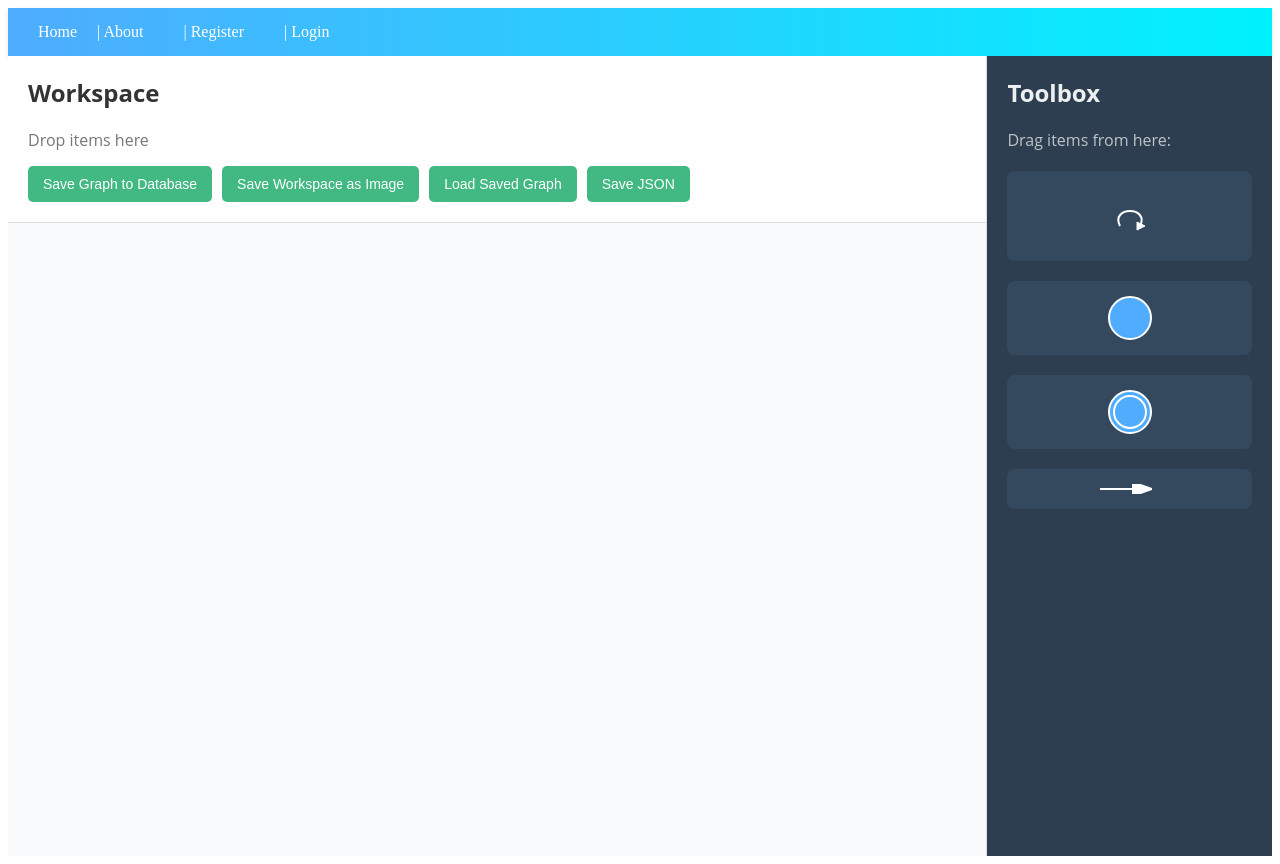
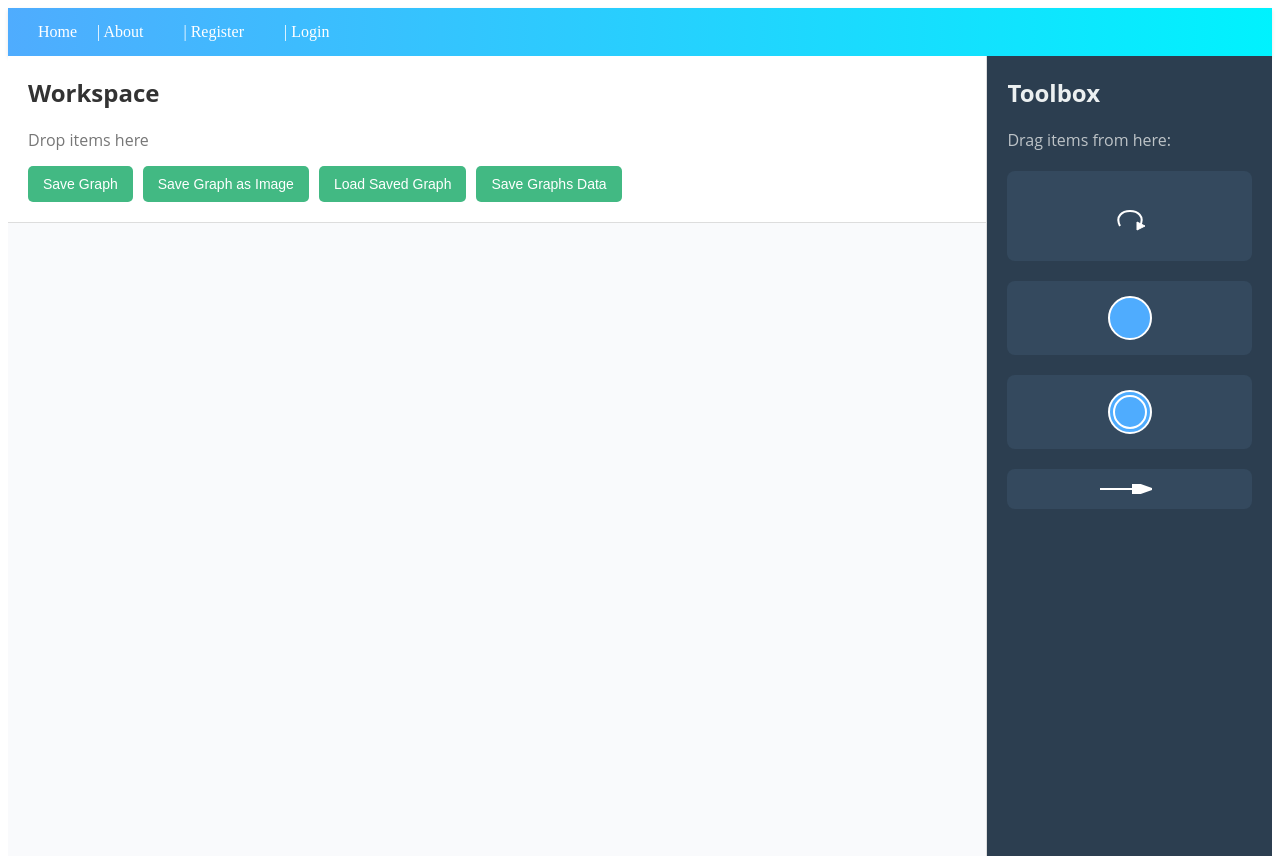
Before and after one commit to davidvenuto/Projects-Fall-2024, a Vue app in the folder client/: page / in a window 1280 px wide. Built offline with nearby package versions, Linux system fonts and the light colour scheme; what vue3-google-login would draw is missing.

Commit message:
Updated buttons

```diff
--- a/client/src/views/Home.vue
+++ b/client/src/views/Home.vue
@@ -4,10 +4,10 @@
       <div class="workspace-header">
         <h2 class="workspace-title">Workspace</h2>
         <p>Drop items here</p>
-        <button @click="saveGraph">Save Graph to Database</button>
-        <button @click="saveAsImage">Save Workspace as Image</button>
+        <button @click="saveGraph">Save Graph</button>
+        <button @click="saveAsImage">Save Graph as Image</button>
         <button @click="loadGraph">Load Saved Graph</button>
-        <button @click="saveGraphsAsJSON">Save JSON</button>
+        <button @click="saveGraphsAsJSON">Save Graphs Data</button>
       </div>
 
       <div class="workspace" ref="workspace" @dragover.prevent="onDragOver" @drop="onDrop">
```
